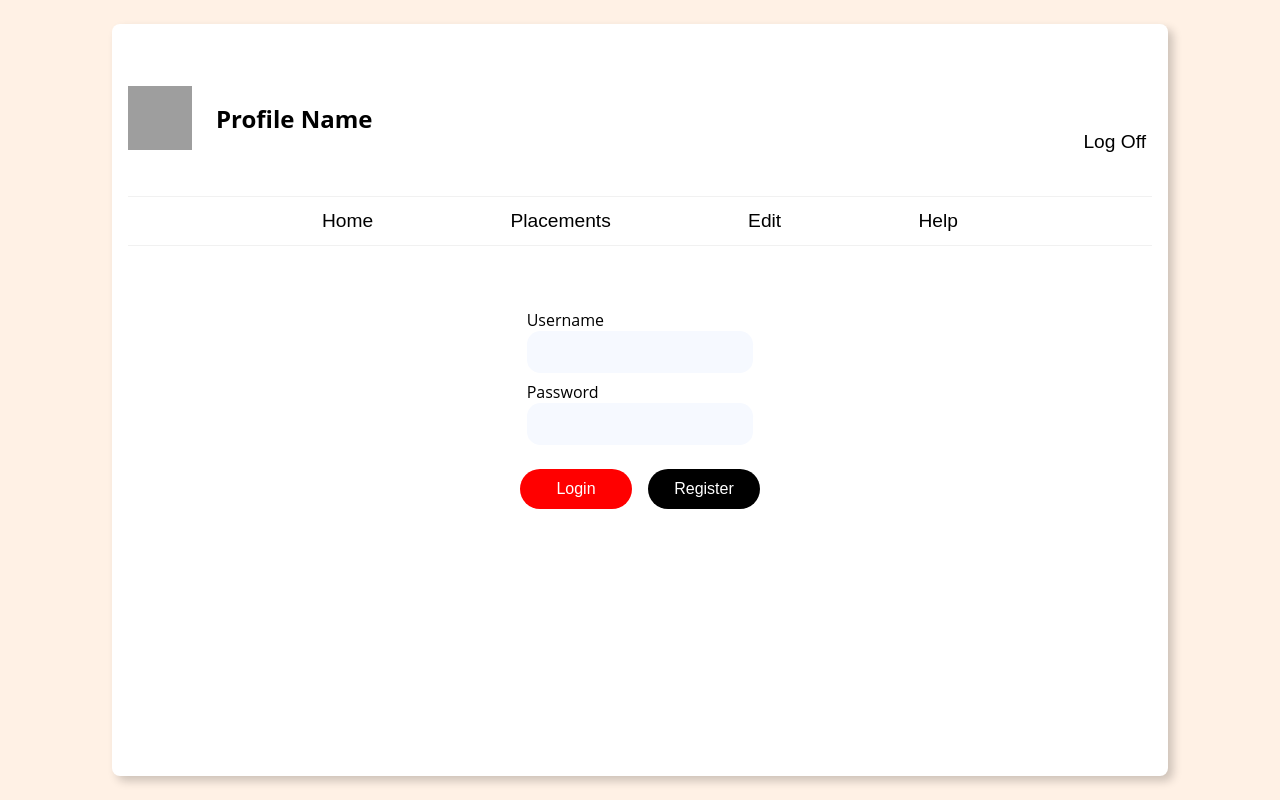
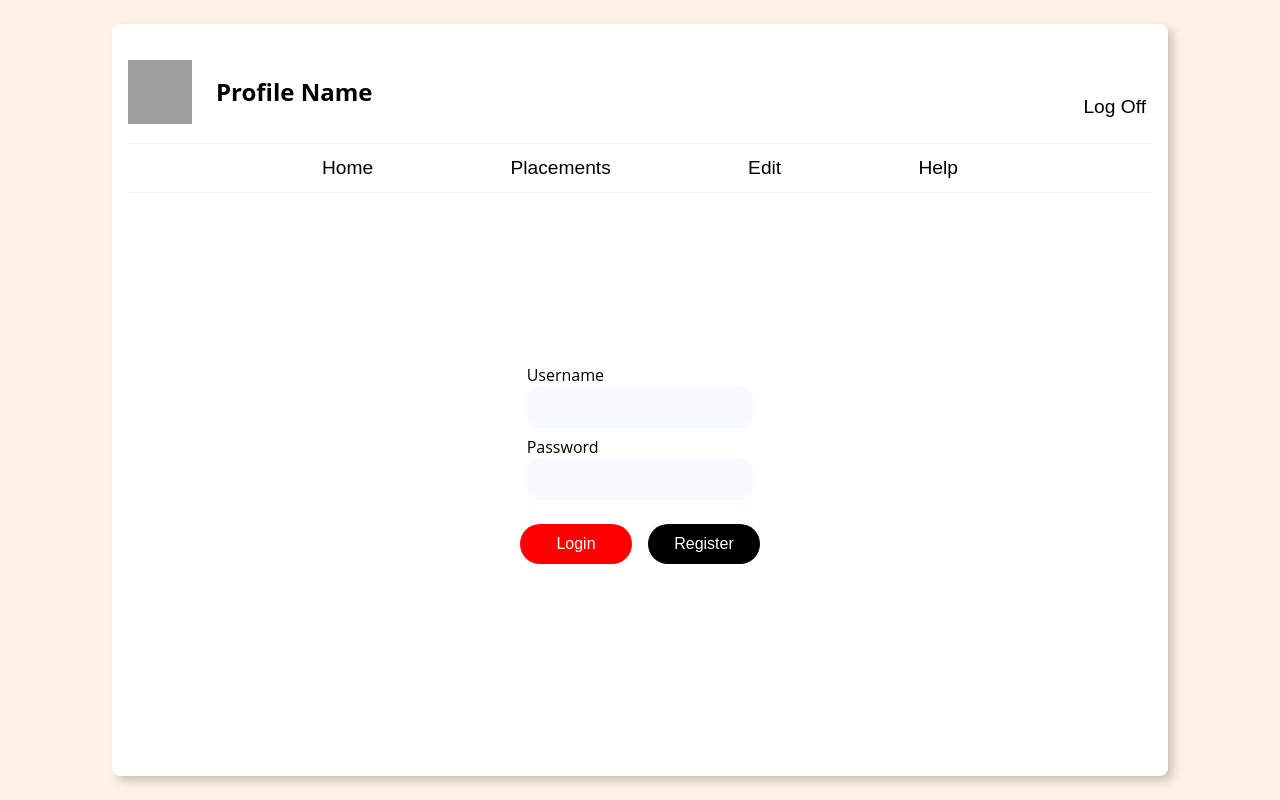
Before and after one commit to dellugah/PlacementFacilitatorFE, an Angular app: page / in a window 1280 px wide. Built offline with nearby package versions, Linux system fonts and the light colour scheme; grey boxes are pictures that could not be loaded.

Commit message:
Remove empty button style declaration
The unnecessary and empty button style block was removed from styles.css to improve code cleanliness and readability. This change has no functional impact on the application.

```diff
--- a/src/app/app.component.css
+++ b/src/app/app.component.css
@@ -17,7 +17,8 @@
   grid-gap: 0;
   flex-direction: column;
   position: relative;
-  min-height: 3em;
+  min-height: 8em;
+  max-height: 10em;
 }
 
 .contentArea{
--- a/src/app/components/home-page/home-page.component.css
+++ b/src/app/components/home-page/home-page.component.css
@@ -1,5 +1,4 @@
 .loginContainer{
-  margin-top: -5em;
   width: 100%;
   display: flex;
   flex-direction: column;
```
